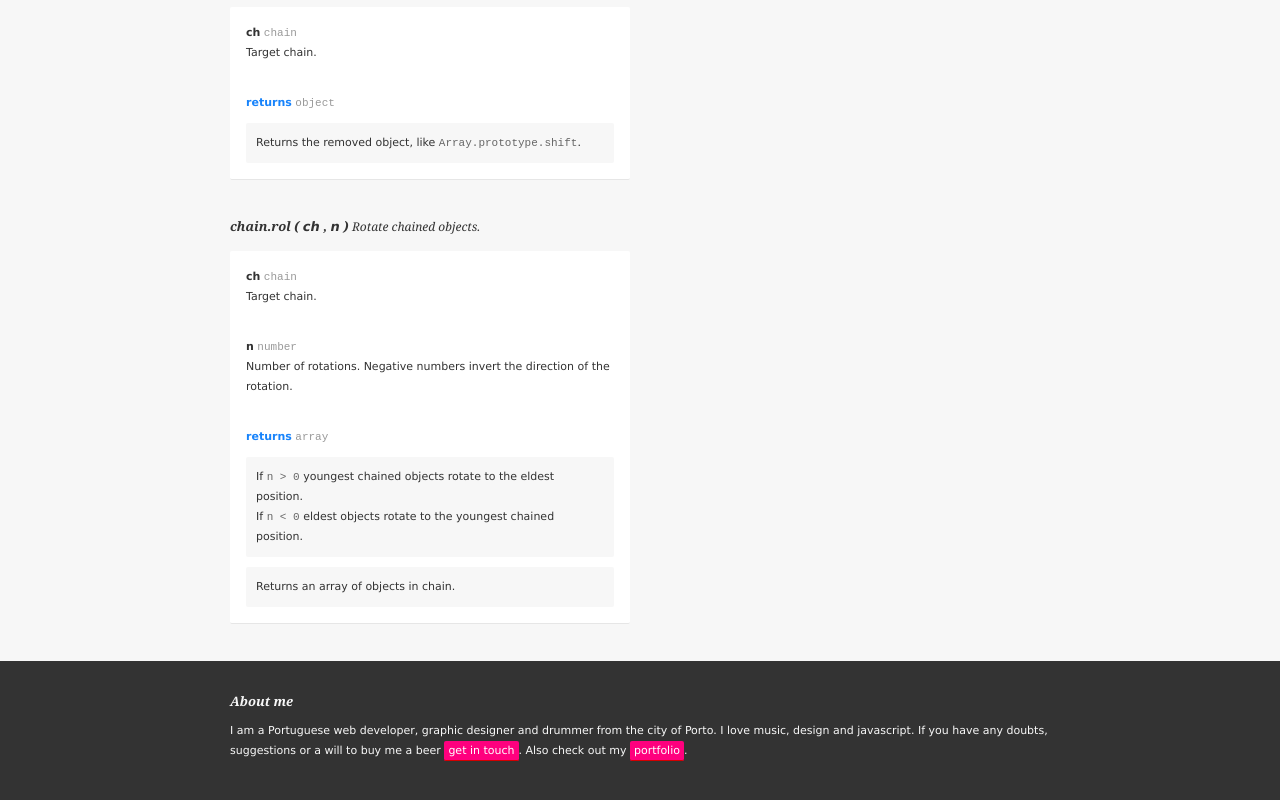
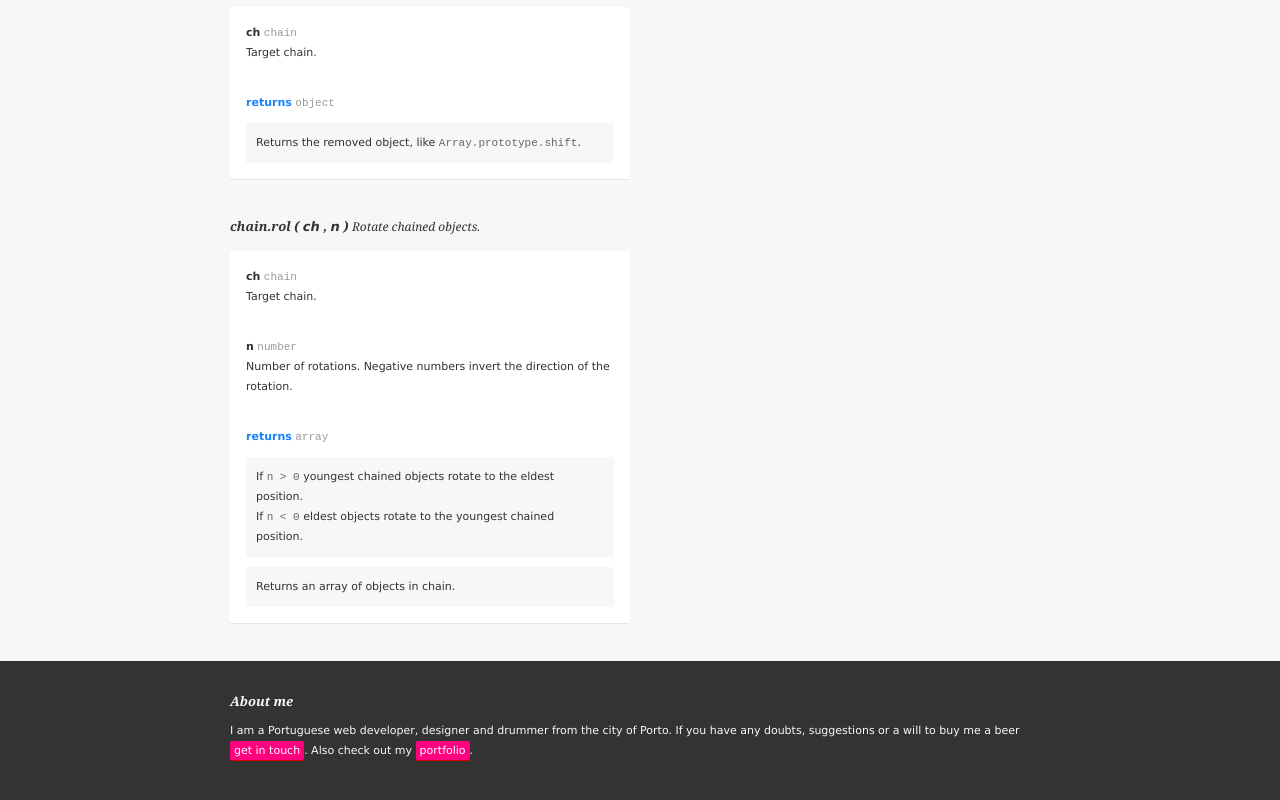
Before and after one commit to jrvieira/chainchainchain, a website: page docs/docs.html in a window 1280 px wide. Shown: the part 3320-4120 px from the top of the page. Drawn offline with Linux system fonts and the light colour scheme.

Commit message:
Update docs.html

```diff
--- a/docs/docs.html
+++ b/docs/docs.html
@@ -315,7 +315,7 @@
 					About me
 				</h2>
 				<p>
-					I am a Portuguese web developer, graphic designer and drummer from the city of Porto. I love music, design and javascript. If you have any doubts, suggestions or a will to buy me a beer <a href="mailto:mail@jrvieira.com">get in touch</a>. Also check out my <a href="https://www.behance.net/josevieiradesign">portfolio</a>.
+					I am a Portuguese web developer, designer and drummer from the city of Porto. If you have any doubts, suggestions or a will to buy me a beer <a href="mailto:mail@jrvieira.com">get in touch</a>. Also check out my <a href="https://www.behance.net/josevieiradesign">portfolio</a>.
 				</p>
 			</div>
 		</div>
```
